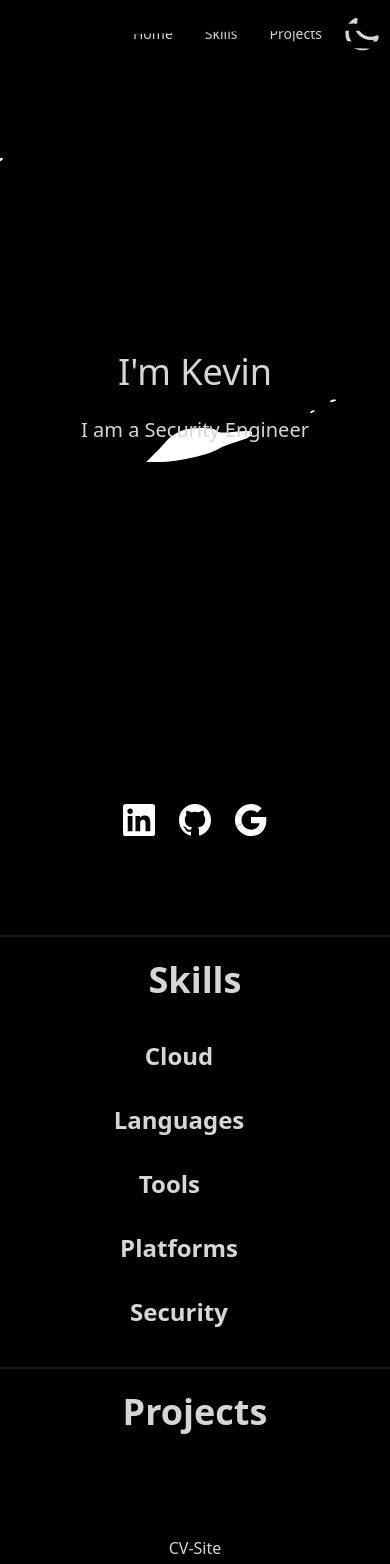
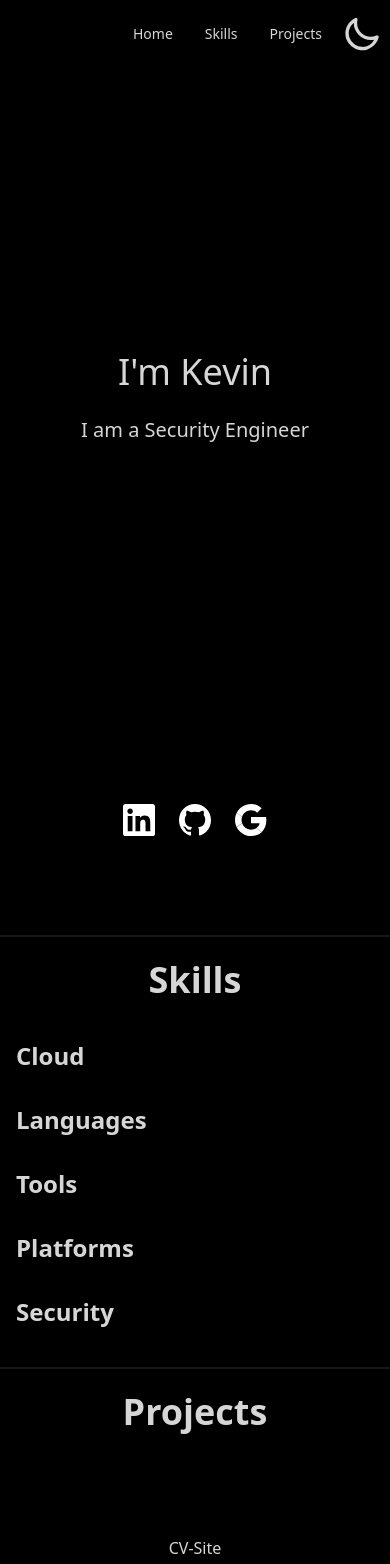
Before and after one commit to KevinJLee81/CV-Site, a Next.js app: page / in a window 390 px wide. Shown: the top 1564 px of the page. Built offline with nearby package versions, Linux system fonts and the light colour scheme.

Commit message:
Skills mobile view formatting

```diff
--- a/app/Components/Landing.tsx
+++ b/app/Components/Landing.tsx
@@ -22,8 +22,7 @@ const Landing = () => {
         <meta name="title" content="Kevin Lee CV" />
         <meta name="keywords" content="Cloud, AWS, Azure, GCP, DevOps, Python, C#, TypeScript, SQL, CI/CD, S3, Cloudfront, React, Python, Bash, Porfolio, Splunk, Lambda"/>
 
-      <div id='landing' className="hero min-h-screen bg-base-100">
-        {<img src="../../bg.svg" className="absolute inset-0 w-full h-full object-cover" />}
+      <div id='landing' className="hero min-h-screen bg-base-100" >
         <div className="hero-content text-center">
           <div className="max-w-md">
             <p className="py-6 text-4xl">I'm Kevin</p>
--- a/app/Components/Skills.tsx
+++ b/app/Components/Skills.tsx
@@ -15,13 +15,11 @@ export const Skills = () => {
 
         {/* Mobile View */}
         <div className="sm:hidden">
-          <div
-            id="skills"
-            className="collapse bg-100 items-center justify-center"
-          >
-            <input type="radio" name="my-accordion-1" />
+
+          <div id="skills" className="collapse bg-100">
+            <input type="radio" name="my-accordion-1"/>
             <div className="collapse-title text-2xl font-semibold">Cloud</div>
-            <div className="collapse-content 100-content list-none">
+            <div className="collapse-content 100-content list-none text-center">
               <li>
                 <Link href="https://aws.amazon.com/s3/">S3</Link>
               </li>
@@ -50,12 +48,11 @@ export const Skills = () => {
               </li>
             </div>
           </div>
-          <div className="collapse bg-100 items-center justify-center">
-            <input type="radio" name="my-accordion-1" />
-            <div className="collapse-title text-2xl font-semibold">
-              Languages
-            </div>
-            <div className="collapse-content 100-content list-none">
+
+          <div className="collapse bg-100">
+            <input type="radio" name="my-accordion-1 text-center"/>
+            <div className="collapse-title text-2xl font-semibold">Languages</div>
+            <div className="collapse-content 100-content list-none text-center">
               <li>
                 <Link href="https://www.gnu.org/software/bash/">Bash</Link>
               </li>
@@ -72,10 +69,11 @@ export const Skills = () => {
               </li>
             </div>
           </div>
-          <div className="collapse bg-100 items-center justify-center">
-            <input type="radio" name="my-accordion-1" />
+
+          <div className="collapse bg-100">
+            <input type="radio" name="my-accordion-1 text-center"/>
             <div className="collapse-title text-2xl font-semibold">Tools</div>
-            <div className="collapse-content 100-content list-none">
+            <div className="collapse-content 100-content list-none text-center">
               <li>
                 <Link href="https://react.dev/">React</Link>
               </li>
@@ -95,15 +93,11 @@ export const Skills = () => {
               </li>
             </div>
           </div>
-          <div
-            id="skills"
-            className="collapse bg-100 items-center justify-center"
-          >
-            <input type="radio" name="my-accordion-1" />
-            <div className="collapse-title text-2xl font-semibold">
-              Platforms
-            </div>
-            <div className="collapse-content 100-content list-none">
+
+          <div className="collapse bg-100 items-center">
+            <input type="radio" name="my-accordion-1 text-center"/>
+            <div className="collapse-title text-2xl font-semibold">Platforms</div>
+            <div className="collapse-content 100-content list-none text-center">
               <li>
                 <Link href="https://aws.amazon.com/">AWS</Link>
               </li>
@@ -117,15 +111,11 @@ export const Skills = () => {
               </li>
             </div>
           </div>
-          <div
-            id="skills"
-            className=" collapse bg-100 items-center justify-center"
-          >
-            <input type="radio" name="my-accordion-1" />
-            <div className="collapse-title text-2xl font-semibold">
-              Security
-            </div>
-            <div className="collapse-content 100-content list-none">
+
+          <div className=" collapse bg-100 items-center">
+            <input type="radio" name="my-accordion-1 text-center"/>
+            <div className="collapse-title text-2xl font-semibold">Security</div>
+            <div className="collapse-content 100-content list-none text-center">
               <li>
                 <Link href="https://www.splunk.com/">Splunk</Link>
               </li>
@@ -140,6 +130,7 @@ export const Skills = () => {
               </li>
             </div>
           </div>
+
         </div>
 
         {/* Desktop View */}
```
